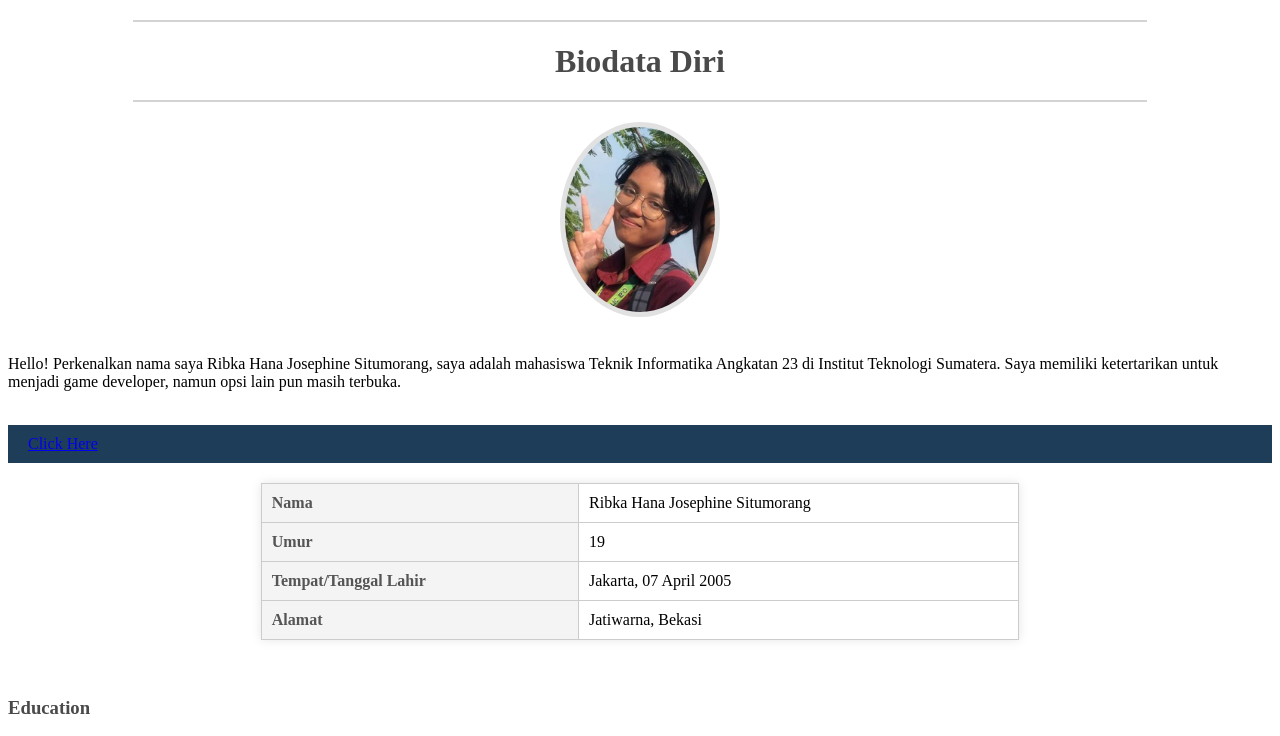
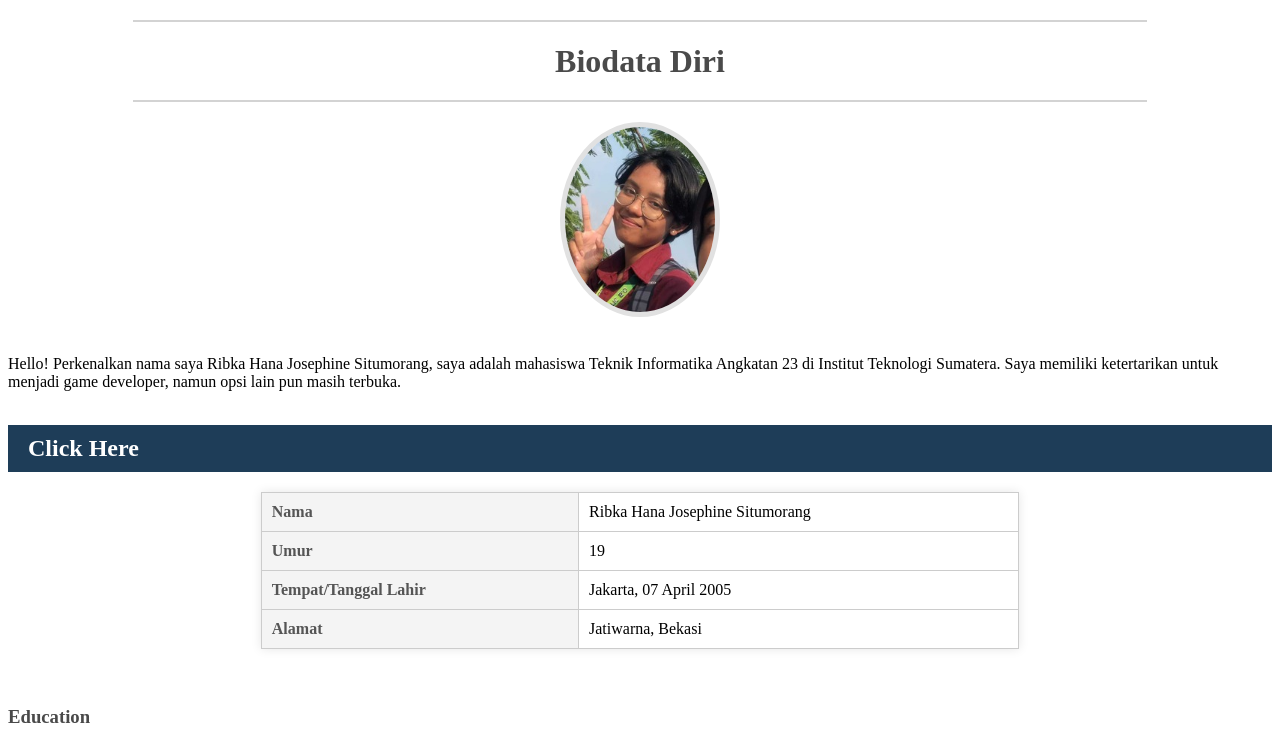
Before and after one commit to Seraverz/Tugas-3-Catok, a plain HTML site: page index.html in a window 1280 px wide. Shown: the top 736 px of the page. Drawn offline with Linux system fonts and the light colour scheme.

Commit message:
Update styles.css

```diff
--- a/styles.css
+++ b/styles.css
@@ -22,7 +22,12 @@
     padding: 10px 20px;
     }
 
-
+    .navbar-hehe a {
+    color: white;
+    text-decoration: none;
+    font-size: 24px;
+    font-weight: bold;
+    }
 
     h1, h3, h5 {
       color: #4a4a4a;
```
